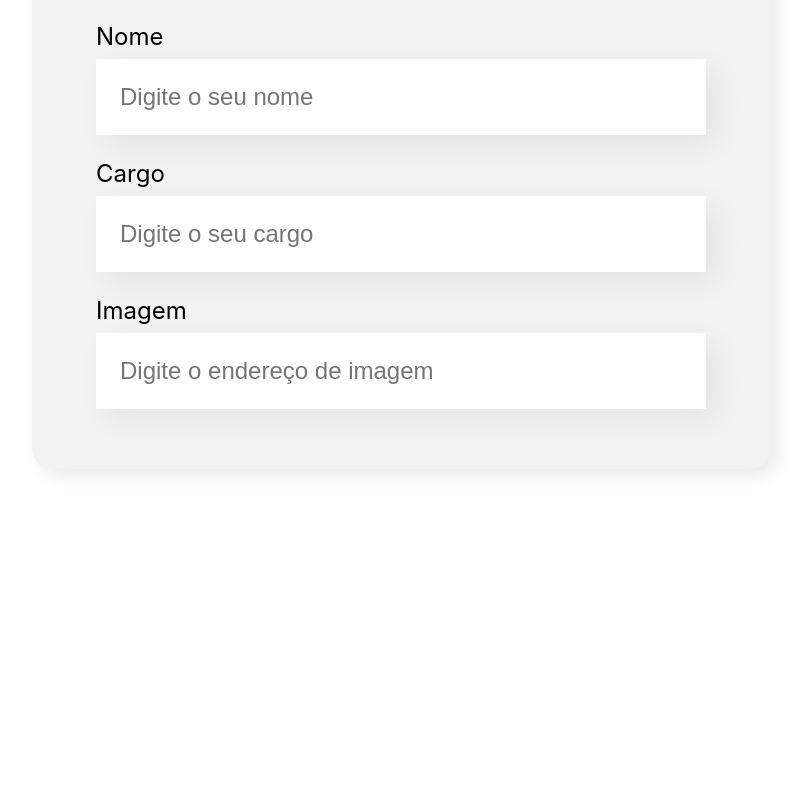
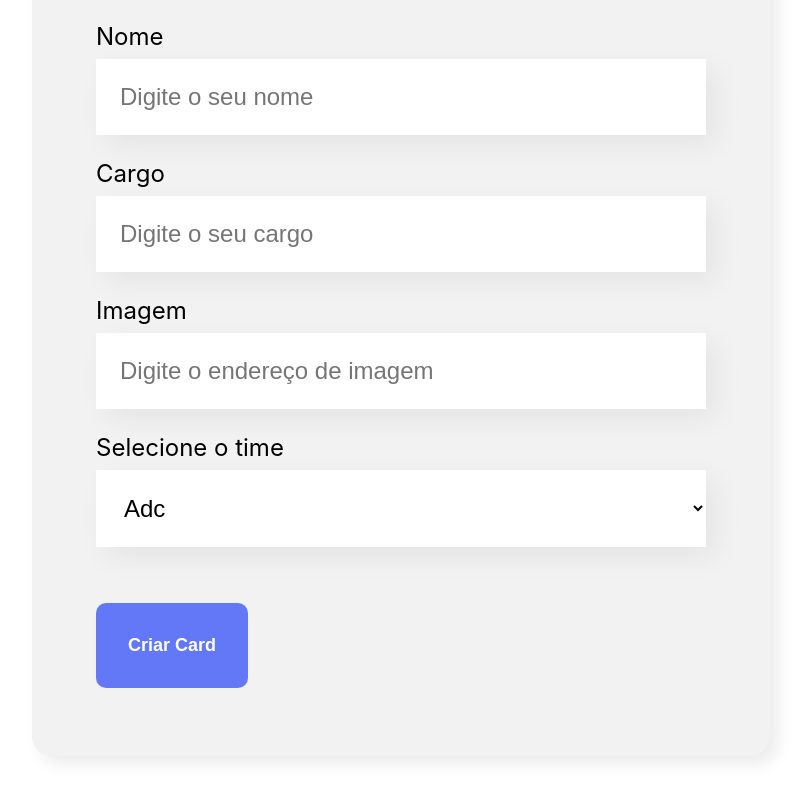
Before and after one commit to GustavoFoss/organo, a React (Create React App) app: page / in a window 1280 px wide. Shown: the part 665-1465 px from the top of the page, without its empty margins (239-1045 px from the left). Before the commit the page ends 1214 px from the top, so only its background shows below. Built offline with nearby package versions, Linux system fonts and the light colour scheme.

Commit message:
formulario concluido

```diff
--- /dev/null
+++ b/src/componentes/Botao/Botao.css
@@ -0,0 +1,15 @@
+.botao {
+    background-color: #6278f7;
+    border-radius: 10px;
+    font-weight: 700;
+    font-size: 18px;
+    padding: 32px;
+    border: none;
+    cursor: pointer;
+    color: #fff;
+    margin: 32px 0;
+}
+
+.botao:hover {
+    color: #95FFD4;
+}
--- /dev/null
+++ b/src/componentes/Botao/index.js
@@ -0,0 +1,10 @@
+import './Botao.css'
+
+const Botao = (props) => {
+  return (
+    <button type='submit' className='botao'>{props.children}</button>
+  )
+}
+
+
+export default Botao
--- a/src/componentes/CampoTexto/index.js
+++ b/src/componentes/CampoTexto/index.js
@@ -4,7 +4,7 @@ const CampoTexto = (props) => {
     return (
         <div className="campo-texto">
             <label>{props.label}</label>
-            <input placeholder={props.placeholder}></input>
+            <input required = {props.obrigatorio} placeholder={props.placeholder}></input>
         </div>
     )
 }
--- a/src/componentes/Formulario/index.js
+++ b/src/componentes/Formulario/index.js
@@ -1,15 +1,32 @@
+import Botao from "../Botao";
 import CampoTexto from "../CampoTexto";
+import ListaSuspensa from "../ListaSuspensa";
 import './Formulario.css'
 
 const Formulario = () => {
 
+    const times = [
+        'Adc',
+        'Tank',
+        'Mid',
+        'Jungle',
+        'Support'
+    ]
+
+    const aoSalvar = (evento) => {
+        evento.preventDefault()
+        console.log("Form submetido!")
+    }
+
     return (
         <section className="formulario">
-            <form>
+            <form onSubmit={aoSalvar}>
                 <h2>Preencha os dados para criar o card do colaborador.</h2>
-                <CampoTexto label="Nome" placeholder="Digite o seu nome" />
-                <CampoTexto label="Cargo" placeholder="Digite o seu cargo"/>
-                <CampoTexto label="Imagem" placeholder="Digite o endereço de imagem"/>
+                <CampoTexto obrigatorio= {true} label="Nome" placeholder="Digite o seu nome" />
+                <CampoTexto obrigatorio= {true} label="Cargo" placeholder="Digite o seu cargo"/>
+                <CampoTexto obrigatorio= {true} label="Imagem" placeholder="Digite o endereço de imagem"/>
+                <ListaSuspensa obrigatorio= {true} label="Selecione o time" itens= {times} />
+                <Botao>Criar Card</Botao>
             </form>
         </section>
     );
--- /dev/null
+++ b/src/componentes/ListaSuspensa/ListaSuspensa.css
@@ -0,0 +1,20 @@
+.lista-suspensa {
+    margin: 24px 0;
+}
+
+.lista-suspensa label {
+    display: block;
+    margin-bottom: 8px;
+    font-size: 24px;
+}
+
+
+.lista-suspensa select {
+    background-color: white;
+    box-shadow: 10px 10px 30px rgba(0,0,0,0.06);
+    width: 100%;
+    border: none;
+    font-size: 24px;
+    padding: 24px;
+    box-sizing: border-box;
+}
--- /dev/null
+++ b/src/componentes/ListaSuspensa/index.js
@@ -0,0 +1,15 @@
+import './ListaSuspensa.css'
+
+const ListaSuspensa = (props) => {
+    return (
+        <div className ='lista-suspensa'>
+            <label>{props.label}</label>
+            <select required={props.obrigatorio}>
+                {props.itens.map(item => <option key={item}> {item} </option>)}
+            </select>
+        </div>
+    )
+}
+
+
+export default ListaSuspensa
```
